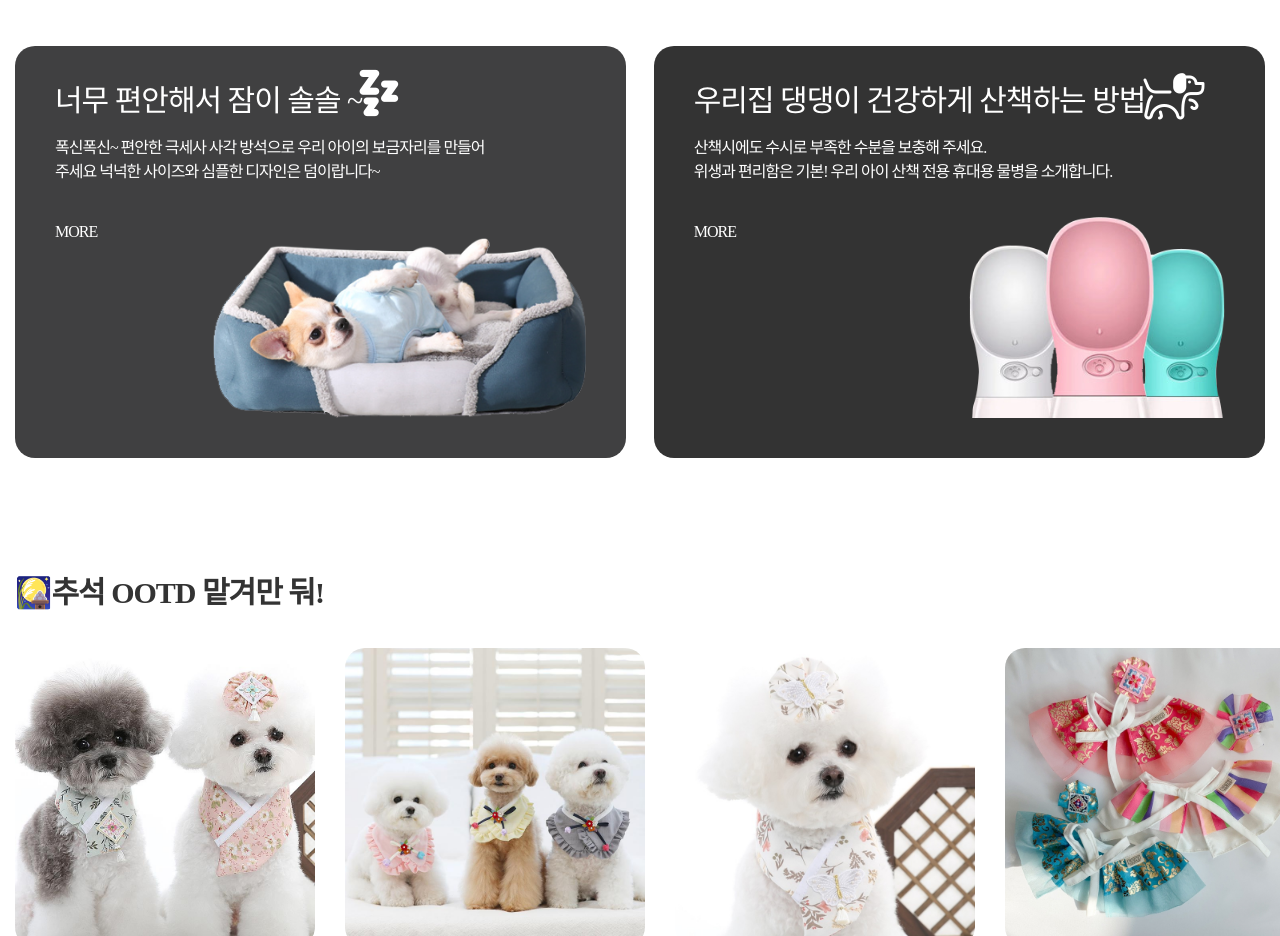
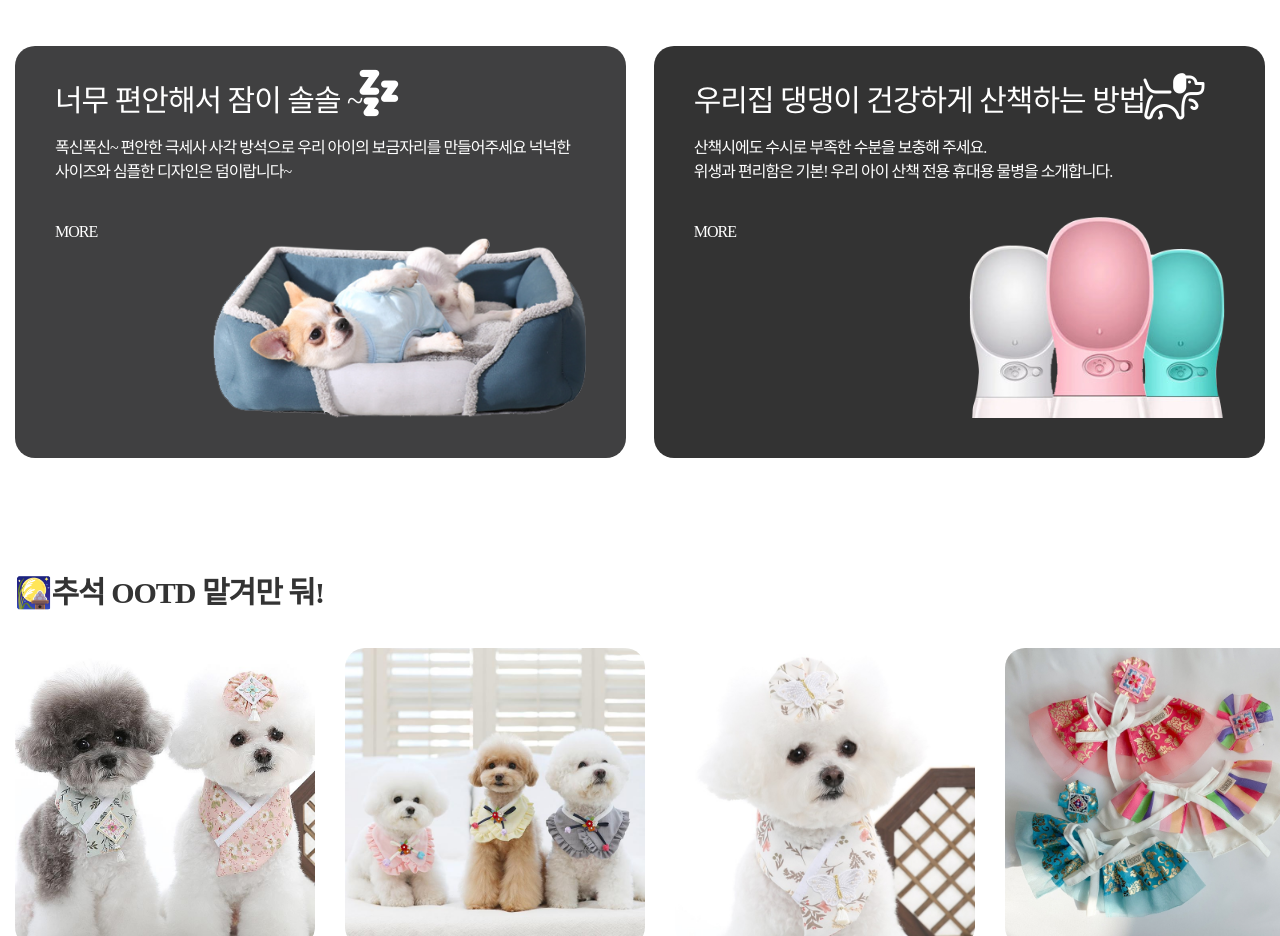
Before and after one commit to seonghayo/bravopet, a plain HTML site: page index.html in a window 1280 px wide. Shown: the part 3320-4256 px from the top of the page. Drawn offline with nearby package versions, Linux system fonts and the light colour scheme; a web font is replaced by a local one.

Commit message:
Add files via upload

```diff
--- a/index.html
+++ b/index.html
@@ -1114,7 +1114,7 @@
                     <div class="left">
                         <div class="text">
                             <h3>너무 편안해서 잠이 솔솔 ~</h3>
-                            <p>폭신폭신~ 편안한 극세사 사각 방석으로 우리 아이의 보금자리를 만들어<br>주세요 넉넉한 사이즈와 심플한 디자인은 덤이랍니다~</p>
+                            <p>폭신폭신~ 편안한 극세사 사각 방석으로 우리 아이의 보금자리를 만들어주세요 넉넉한 사이즈와 심플한 디자인은 덤이랍니다~</p>
                             <span>MORE</span>
                         </div><!-- .text end -->
                         <img src="img/sleep.png" alt="">
```
